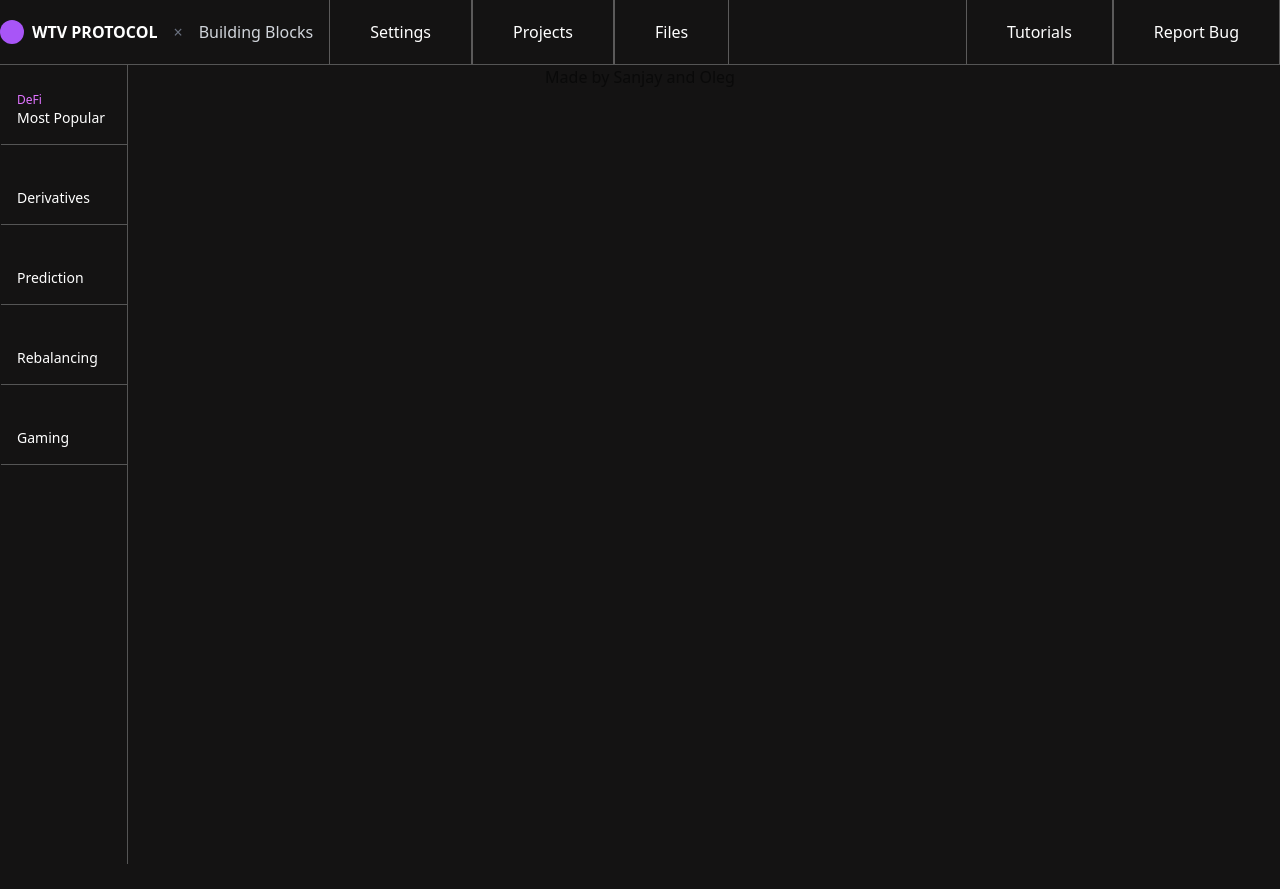
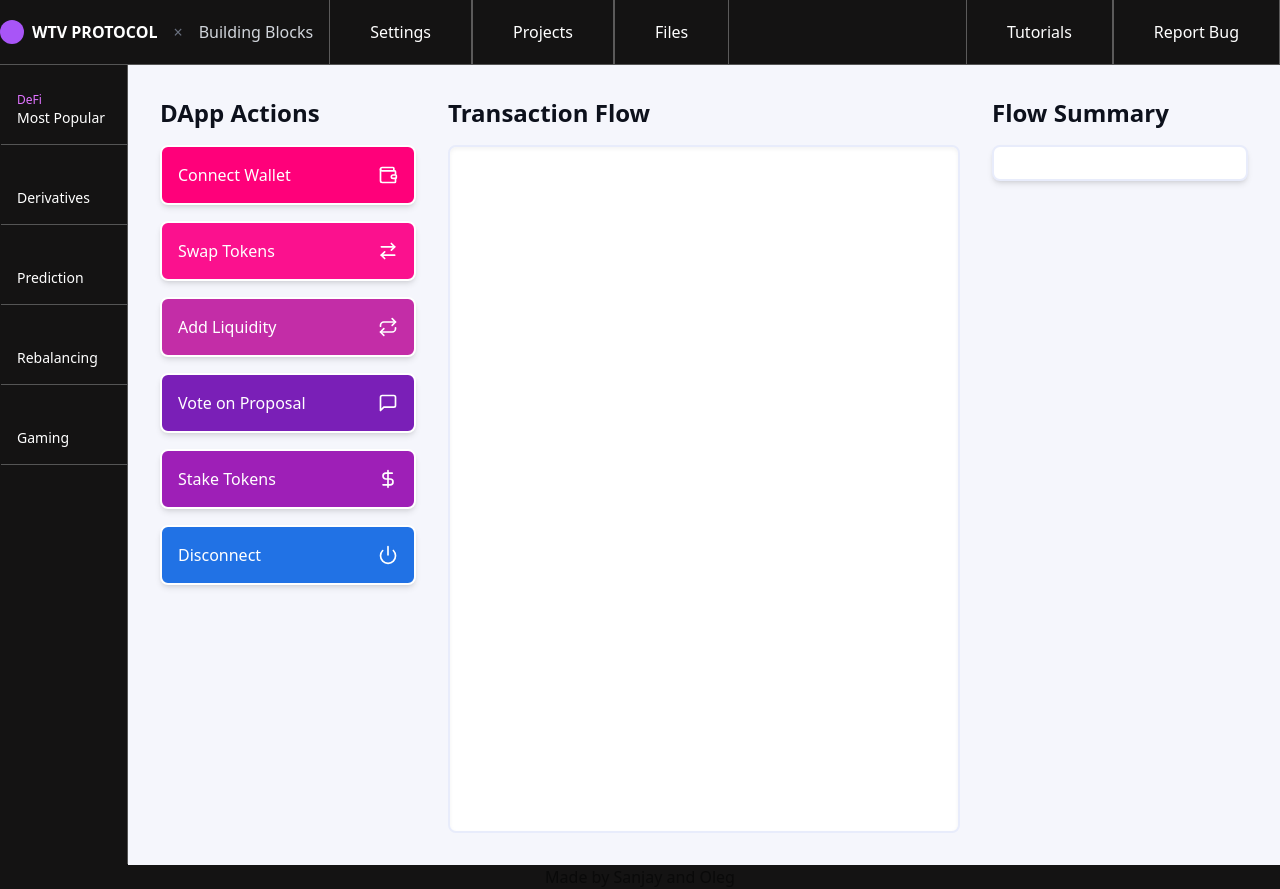
Before and after one commit to sanjayamirthraj/blockbuild, a Next.js app: page / in a window 1280 px wide. Before the commit the page ends 800 px from the top, so only its background shows below. Built offline with nearby package versions, Linux system fonts and the light colour scheme.

Commit message:
added swap component

```diff
--- a/app/page.tsx
+++ b/app/page.tsx
@@ -7,10 +7,13 @@ export default function Home() {
   return (
     <div className="">
       <main className="flex flex-col gap-8 row-start-2 items-center sm:items-start">
-        {/* <Web3BlocksComponent /> */}
         <Navbar />
+        <div className="pl-32 w-full -mt-8">
+          <Web3BlocksComponent />
+        </div>
+
         <Sidebar />
-        </main>
+      </main>
       <footer className="row-start-3 flex gap-6 flex-wrap items-center justify-center">
         <p>Made by Sanjay and Oleg</p>
       </footer>
```
